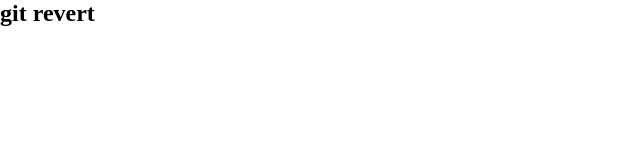
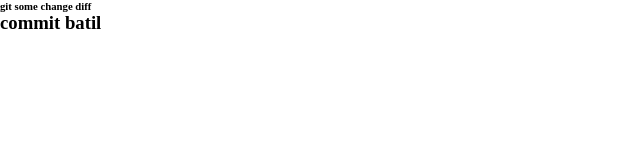
Before and after one commit to abulhasan7bd/learn-github, a plain HTML site: page index.html in a window 1280 px wide. Shown: the whole page, without its empty margins (0-640 px from the left). Drawn offline with Linux system fonts and the light colour scheme.

Commit message:
Revert "revert"
This reverts commit 5d9623d90d7b4aabbc799f42b8b25837b91a5776.

```diff
--- a/index.html
+++ b/index.html
@@ -1,13 +1,14 @@
 <!DOCTYPE html>
 <html lang="en">
 <head>
-  <meta charset="UTF-8">
-  <meta name="viewport" content="width=device-width, initial-scale=1.0">
-  <title>Document</title>
-  <link rel="stylesheet" href="./styel.css">
+    <meta charset="UTF-8">
+    <meta name="viewport" content="width=device-width, initial-scale=1.0">
+    <title>Document</title>
+    <link rel="stylesheet" href="./styel.css">
 </head>
 <body>
-  <h2>git revert</h2>
+  <h6>git some change diff</h6>
+  <h3>commit batil</h3>
 
 </body>
 </html>
```
